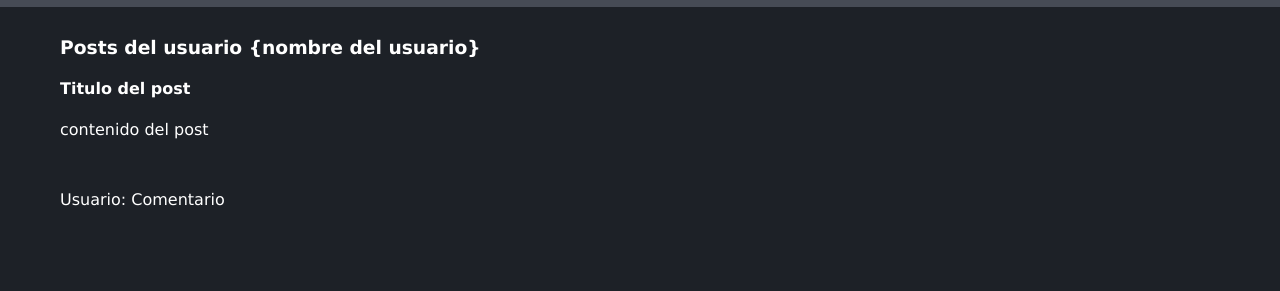
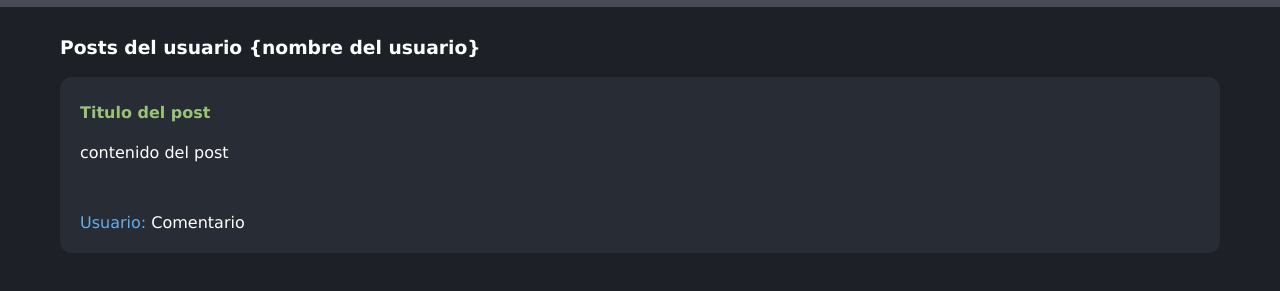
Before and after one commit to niknef/CursoGit-notas, a plain HTML site: page index.html in a window 1280 px wide. Shown: the part 67-358 px from the top of the page. Drawn offline with Linux system fonts and the light colour scheme; a web font is replaced by a local one.

Commit message:
Update style.css

```diff
--- a/style.css
+++ b/style.css
@@ -31,17 +31,17 @@ h1{
 
 }
 
-.post{
+.posts{
     background-color: #282c34;
     margin-bottom: 15px;
     padding: 5px 20px 5px 20px;
     border-radius: 12px;
 }
 
-.post h4{
+.posts h4{
     color: #98c379;
 }
 
-.post span{
+.posts span{
     color: #61afef;
 }
```
